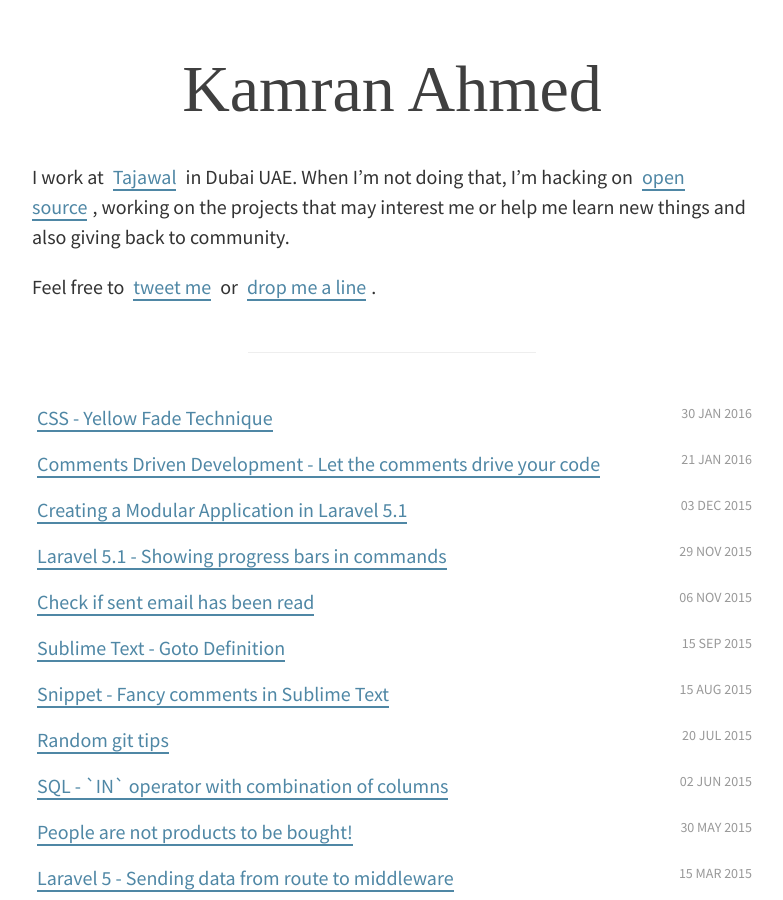
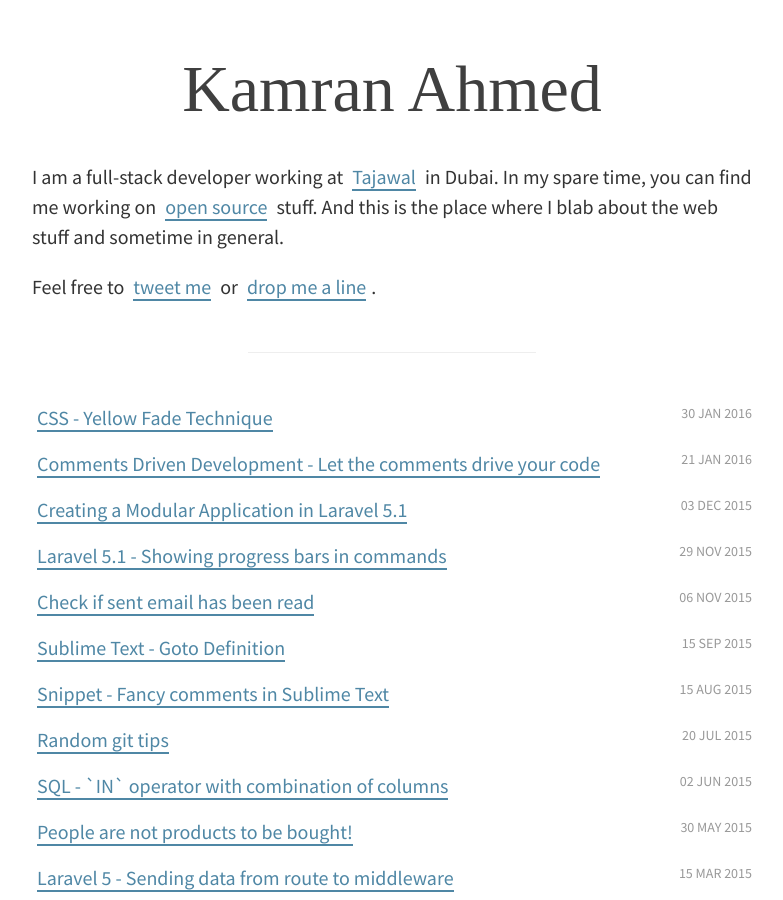
Before and after one commit to kamranahmedse/kamranahmedse.github.io, a Jekyll site: the page built from index.html, in a window 1280 px wide and 900 px high. Shown: the whole window, without its empty margins (248-1031 px from the left). Built offline with Jekyll 4.4.1, drawn with Linux system fonts in a browser that asks for light colours; some web fonts are replaced; the list of posts is cut into pages by our own code; some of the changed text lies outside the part shown.

Commit message:
Update footer and change home content

```diff
--- a/_layouts/default.html
+++ b/_layouts/default.html
@@ -21,8 +21,10 @@
         </div>
         <!-- /.page-content -->
 
-        <div class="footer">
+        <div class="site-footer">
             <span class="muted">&copy; <time datetime="{{ site.time | date_to_xmlschema }}">{{ site.time | date: '%Y' }}</time>. All rights reserved.</span>
+
+            <p class="muted">Psst! If you've got any feedback, comments or just want to chat you can get in touch via <a href="http://twitter.com/kamranahmed_se" target="_blank">Twitter</a> or <a href="mailto:kamranahmed.se@gmail.com">email</a>.</p>
         </div>
 
     </div>
--- a/index.html
+++ b/index.html
@@ -7,7 +7,7 @@ title: Home
 <div class="page-header">
     <h1>{{ site.author.name }}</h1>
 
-    <p>I work at <a href="http://tajawal.com" target="_blank" rel="external">Tajawal</a> in Dubai UAE. When I’m not doing that, I’m hacking on <a href="http://github.com/kamranahmedse" target="_blank" rel="external">open source</a>, working on the projects that may interest me or help me learn new things and also giving back to community.</p>
+    <p>I am a full-stack developer working at <a href="http://tajawal.com" target="_blank" rel="external">Tajawal</a> in Dubai. In my spare time, you can find me working on <a href="http://github.com/kamranahmedse" target="_blank" rel="external">open source</a> stuff. And this is the place where I blab about the web stuff and sometime in general.</p>
 
     <p>Feel free to <a href="https://twitter.com/kamranahmed_se" target="_blank" rel="external">tweet me</a> or <a href="mailto:kamranahmed.se@gmail.com?subject=kamranahmed.info">drop me a line</a>.</p>
 </div>
```
